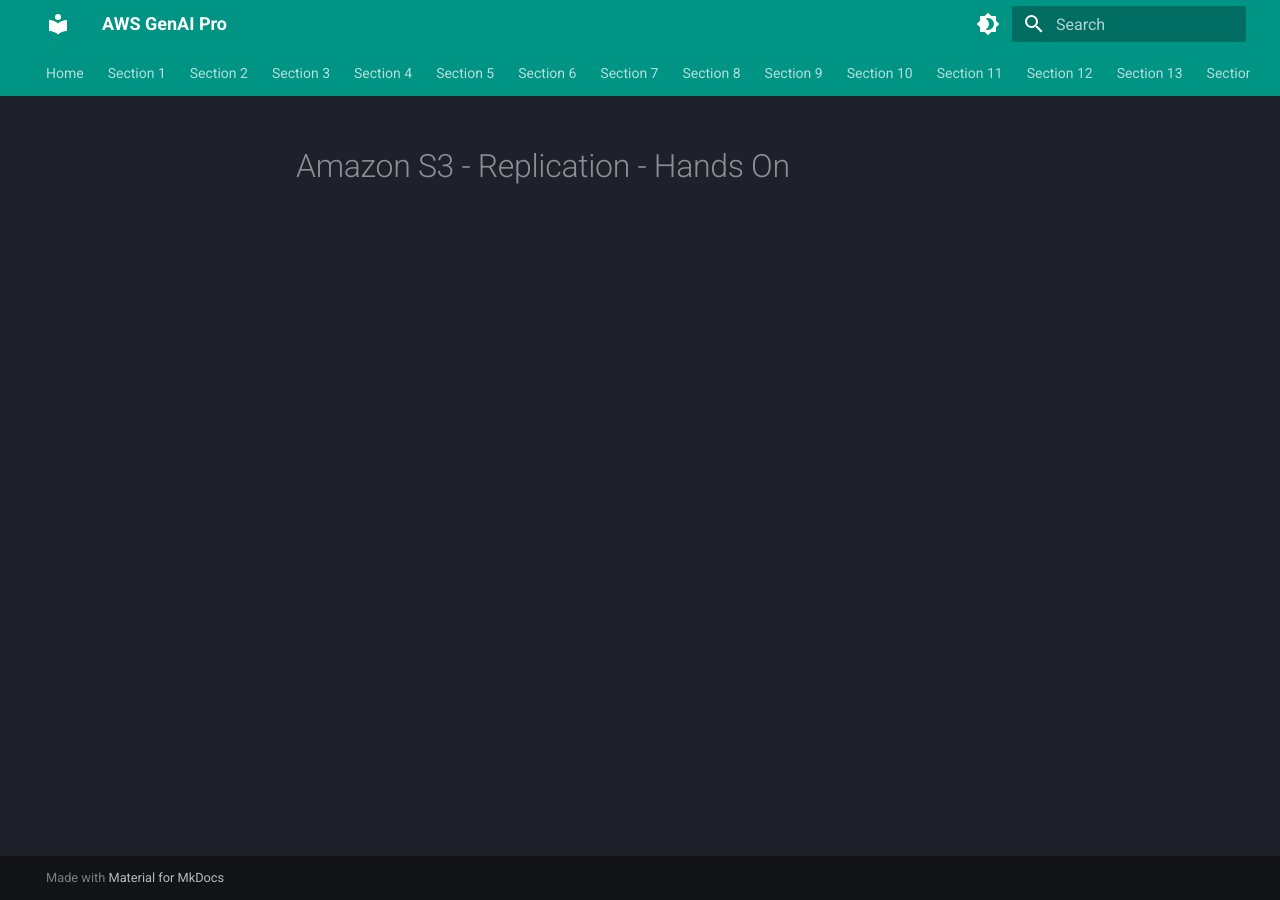
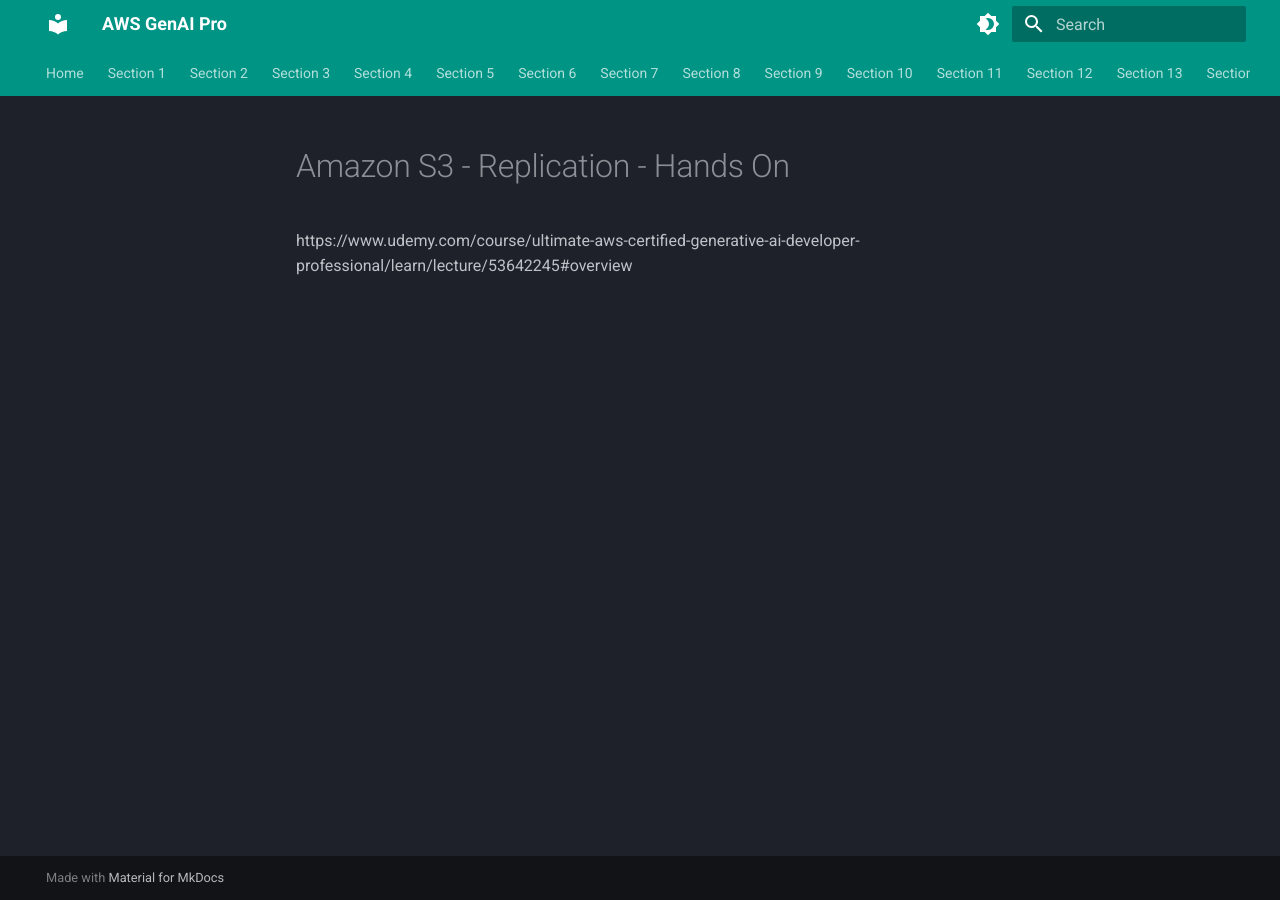
Before and after one commit to qgjones9/aws-genai-pro, an MkDocs documentation site: the page built from docs/section-2/51-amazon-s3-replication-hands-on/index.md, in a window 1280 px wide. Built offline with MkDocs 1.6.1 and Material for MkDocs 9.7.7, drawn with Linux system fonts in a browser that asks for light colours; part of the change alters nothing that is shown.

Commit message:
s3 replication hands on

```diff
--- a/docs/section-2/51-amazon-s3-replication-hands-on/index.md
+++ b/docs/section-2/51-amazon-s3-replication-hands-on/index.md
@@ -1 +1,3 @@
 # Amazon S3 - Replication - Hands On
+
+https://www.udemy.com/course/ultimate-aws-certified-generative-ai-developer-professional/learn/lecture/53642245#overview
```
